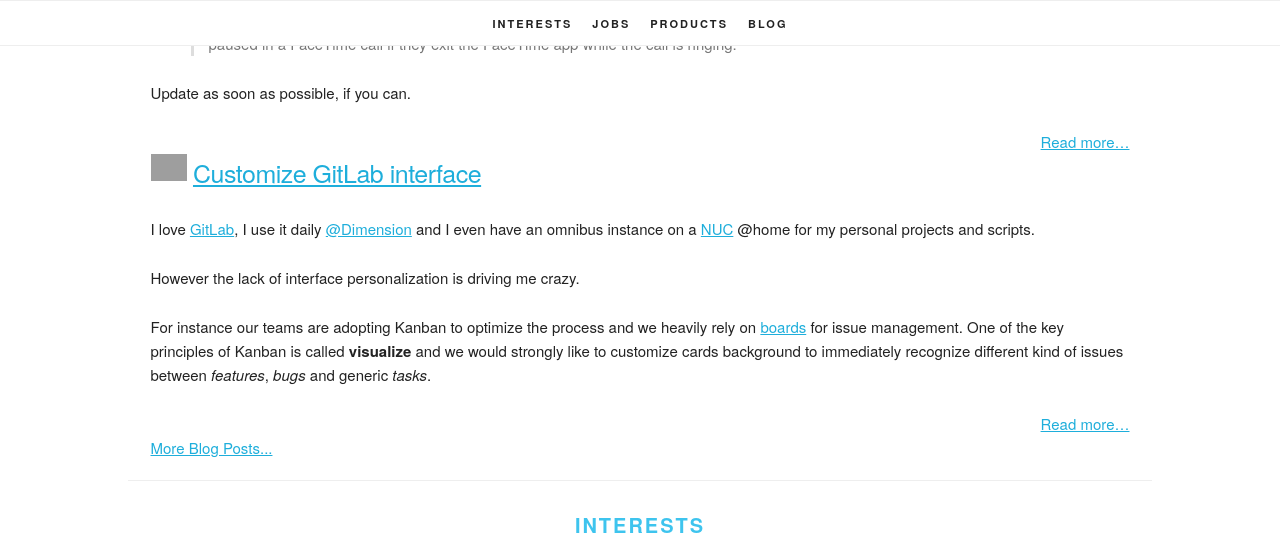
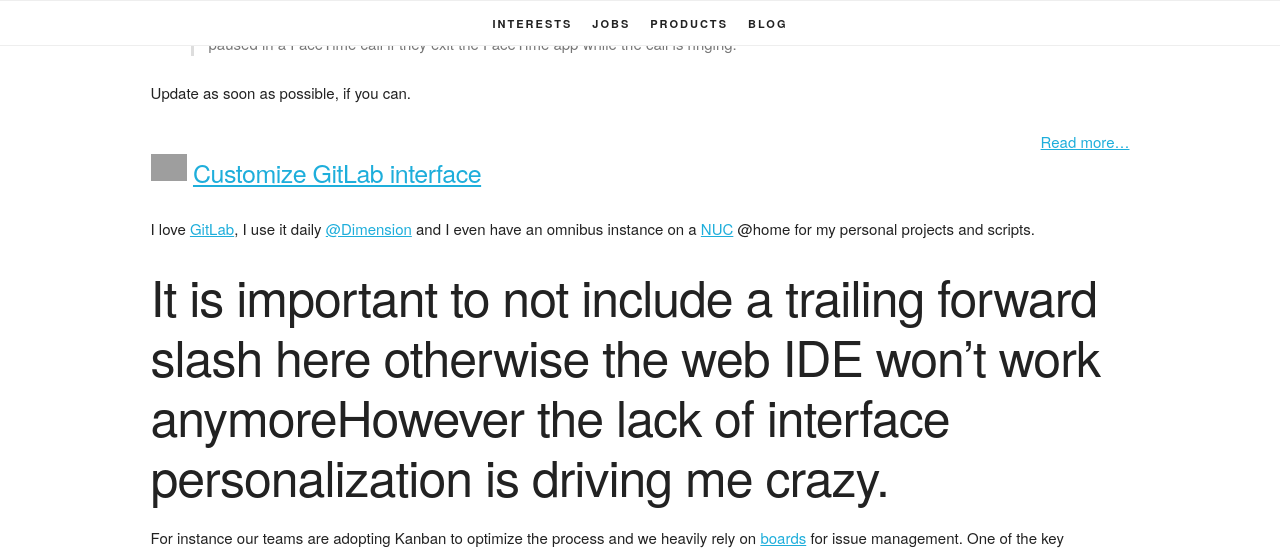
Before and after one commit to macteo/macteo.it, a Jekyll site: the page built from index.html, in a window 1280 px wide and 900 px high, scrolled down 716 px, cut to the strip 0-550 px from the top of the window. Built offline with Jekyll 4.4.1, drawn with Linux system fonts in a browser that asks for light colours; grey boxes are pictures that could not be loaded.

Commit message:
Added comment to specify that a trailing slash can break GitLab's web IDE

```diff
--- a/_posts/2019-02-23-customize-gitlab-interface.markdown
+++ b/_posts/2019-02-23-customize-gitlab-interface.markdown
@@ -10,7 +10,8 @@
 
 I love [GitLab](https://gitlab.org), I use it daily [@Dimension](https://dimension.it) and I even have an omnibus instance on a [NUC](https://www.intel.com/content/www/us/en/products/boards-kits/nuc.html) @home for my personal projects and scripts.
 
-However the lack of interface personalization is driving me crazy.
+
+# It is important to not include a trailing forward slash here otherwise the web IDE won't work anymoreHowever the lack of interface personalization is driving me crazy.
 
 For instance our teams are adopting Kanban to optimize the process and we heavily rely on [boards](https://about.gitlab.com/product/issueboard/) for issue management. One of the key principles of Kanban is called **visualize** and we would strongly like to customize cards background to immediately recognize different kind of issues between _features_, _bugs_ and generic _tasks_.
 
@@ -100,6 +101,7 @@
 
     # The GitLab istante IP and listening port
     # You also need to change the GitLab listening port from 80 to 8088
+    # It is important to not include a trailing forward slash here otherwise the web IDE won't work anymore
     proxy_pass http://10.10.1.4:8088;
     proxy_set_header   Host $host;
     proxy_set_header   X-Real-IP $remote_addr;
```
